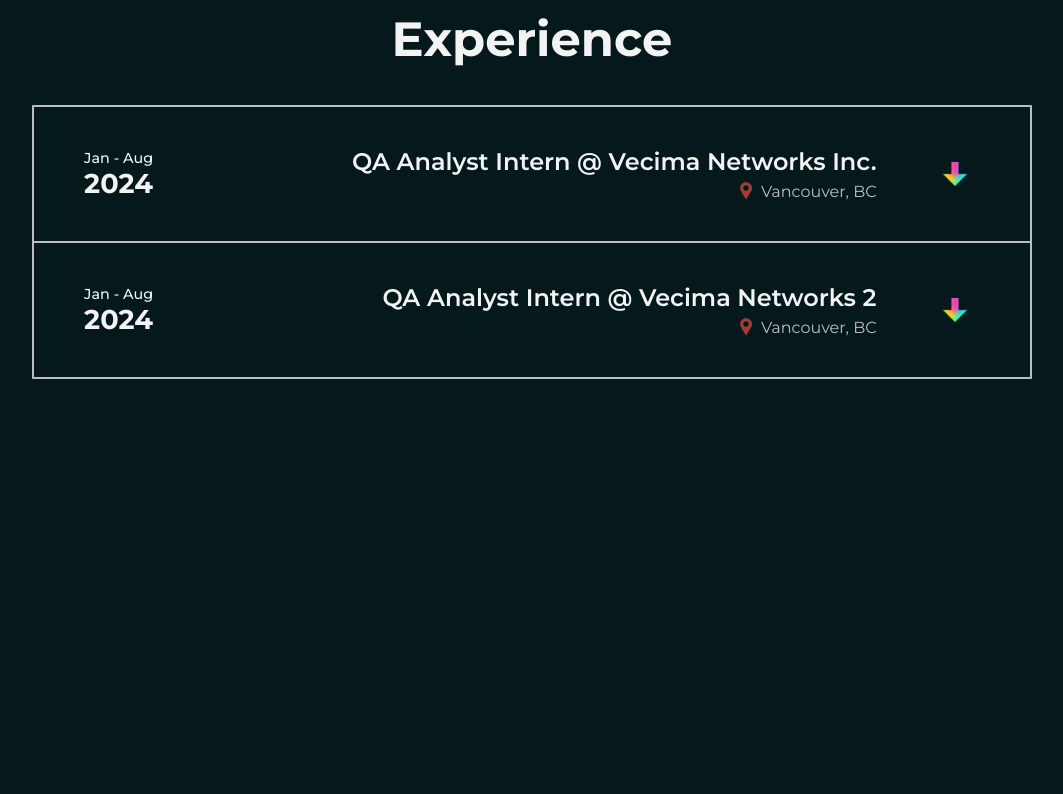
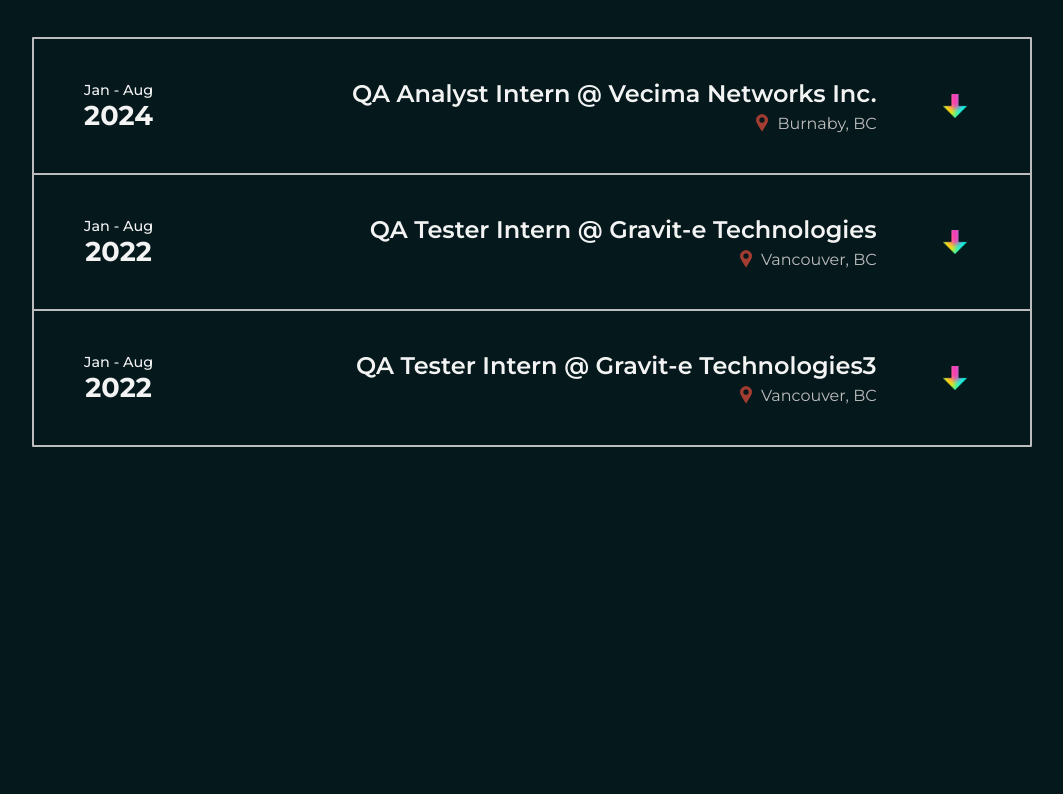
Before and after one commit to michlam/portfolio-website, a React (Vite) app: page / in a window 1280 px wide. Shown: the part 2046-2840 px from the top of the page, without its empty margins (108-1171 px from the left). Built offline with nearby package versions, Linux system fonts and the light colour scheme.

Commit message:
finished gravit-e experience

```diff
--- a/src/data/experienceData.js
+++ b/src/data/experienceData.js
@@ -3,7 +3,7 @@
         date1: "Jan - Aug",
         date2: "2024",
         role: "QA Analyst Intern @ Vecima Networks Inc.",
-        location: "Vancouver, BC",
+        location: "Burnaby, BC",
 
         link: "https://neroglobal.com/",
         description: "During this internship, I worked to test every part of the GPS solution suite, including websites, internal tools, APIs, third-party integrations, and hardware.",
@@ -14,20 +14,43 @@
             "As principal QA for a third party integration, translated client requirements into actionable E2E test plans and automated tests within a strict release schedule.",
         ],
         skills: [
-            "JavaScript", "Sahi", "GPS", "Test Automation", "Agile",
+            "JavaScript", "Sahi", "GPS", "Test Automation", "Quality Assurance", "Agile",
         ],
         imagePath: "/Vecima_Logo.svg"
     },
     {
         date1: "Jan - Aug",
-        date2: "2024",
-        role: "QA Analyst Intern @ Vecima Networks 2",
+        date2: "2022",
+        role: "QA Tester Intern @ Gravit-e Technologies",
         location: "Vancouver, BC",
 
-        link: "https://neroglobal.com/",
-        description: "During this internship, I worked to test every part of the GPS solution suite, including websites, internal tools, APIs, third-party integrations, and hardware.",
+        link: "https://www.gravit-e.ca/",
+        description: "As part of the QA team, I tested over thirty client websites, learning about the software development lifecycle, collaboration with other QA and developers, and translating client requirements into reusable test cases.",
+
         responsibilities: [
-            "Developed and executed functional tests for over seven GPS device models, adhering to criteria set by client use cases and specific device protocols.",
+            "Developed unit and integration tests to verify expected behaviours for new features and to prepare for future regression tests.",
+            "Assisted in the migration to TestRail by building up a reusable repository of organized and well documented test plans, achieving significant time savings in test case creation.",
+            "Utilized SQL to query the database for expected testing data and investigate bugs that show up in the UI.",
+            "Collaborated with UI/UX developers to propose enhancements to website functionality beyond client requirements.",
+            "Assisted with the onboarding of a new QA member by providing frequent guidance and helping to build a strong rapport.",
+        ],
+        skills: [
+            "SQL", "Postman", "TestRail", "Quality Assurance", "Agile"
+        ],
+        imagePath: "/Gravite_Logo.svg"
+    },
+    {
+        date1: "Jan - Aug",
+        date2: "2022",
+        role: "QA Tester Intern @ Gravit-e Technologies3",
+        location: "Vancouver, BC",
+
+        link: "https://www.gravit-e.ca/",
+        description: "As part of the QA team, I tested over thirty client websites, learning about the software development lifecycle, collaborating with other QA and developers, and translating client requirements into reusable test cases.",
+
+
+        responsibilities: [
+            "Developed unit and integration tests to verify expected behaviours for new features and to prepare for future regression tests.",
             "Contributed over 100 test cases to our Sahi test automation suite, significantly reducing release night downtime.",
             "Created a robust and scalable automation script to initialize hundreds of devices, saving hours of manual input for bulk client registration.",
             "As principal QA for a third party integration, translated client requirements into actionable E2E test plans and automated tests within a strict release schedule.",
```
Also changed, not shown: public/Gravite_Logo.svg (added).
